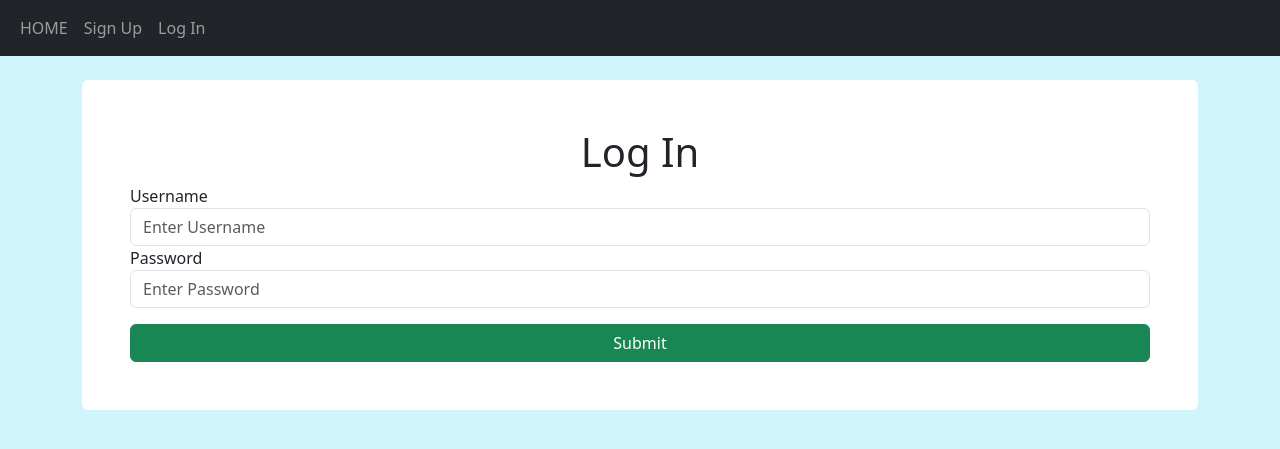
After one commit to TyMiller13/w6_address_book, a Flask app: page /login in a window 1280 px wide. The commit adds this page. Shown: the top 449 px of the page. Run offline with Flask 3, Linux system fonts and the light colour scheme; some libraries are stand-ins or nearby versions.

Commit message:
added log in and log out feature and store contact info in DB

```diff
--- a/app/forms.py
+++ b/app/forms.py
@@ -19,3 +19,9 @@ class AddressForm(FlaskForm):
     phone_number = IntegerField('Phone Number', validators=[InputRequired()])
     address = TextAreaField('Address', validators=[InputRequired()])
     submit = SubmitField()
+
+#create a class for login
+class LoginForm(FlaskForm):
+    username = StringField('Username', validators=[InputRequired()])
+    password = PasswordField('Password', validators=[InputRequired()])
+    submit = SubmitField()
--- a/app/routes.py
+++ b/app/routes.py
@@ -1,6 +1,7 @@
 from app import app
 from flask import render_template, redirect, url_for, flash
-from app.forms import SignUpForm, AddressForm
+from flask_login import login_user, logout_user, login_required, current_user
+from app.forms import SignUpForm, AddressForm, LoginForm
 from app.models import User, Address
 
 
@@ -51,7 +52,7 @@ def signup():
 def address():
     form = AddressForm()
 
-    if form.validate_on_submit:
+    if form.validate_on_submit():
         # get data from form
         first_name = form.first_name.data
         last_name = form.last_name.data
@@ -59,24 +60,40 @@ def address():
         address = form.address.data
         print(first_name, last_name, phone_number, address)
 
-        check_phone_number = Address.query.filter(
-            (Address.phone_number == phone_number)
-        )
+        check_phone_number = Address.query.filter((Address.phone_number == phone_number)).all()
 
         if check_phone_number:
             flash('A contact with that phone number already exists.', 'danger')
             return redirect(url_for('address'))
 
-        new_address = Address(
-            first_name=first_name,
-            last_name=last_name,
-            phone_number=phone_number,
-            address=address
-        )
+        new_address = Address(first_name=first_name, last_name=last_name, phone_number=phone_number, address=address)
+        flash(f"Your new contact info for {first_name} {last_name} has been added!", "success")
+        return redirect(url_for('address'))
+    return render_template('address.html', form=form)
 
-        flash(
-            f'Your new contact info for  {first_name} {last_name} has been added!', 'success')
+@app.route('/login', methods=['GET', 'POST'])
+def login():
+    form = LoginForm()
+    if form.validate_on_submit():
+        # get the username and password from form
+        username = form.username.data
+        password = form.password.data
+        print(username, password)
+        # Query the user table to check if there is a user with that username
+        user = User.query.filter_by(username=username).first()
+        # Check if there is a user and that the password is correct
+        if user is not None and user.check_password(password):
+            # log the user in
+            login_user(user)
+            flash(f"{user.username} is now logged in", "warning")
+            return redirect(url_for('index'))
+        else:
+            flash(f"Incorrect username and/or password", "danger")
+            return redirect(url_for('login'))
+    return render_template('login.html', form=form)
 
-        return redirect(url_for('address'))
-
-        return render_template('address.html', form=form)
+@app.route('/logout')
+def logout():
+    logout_user()
+    flash(f"You have been logged out", "warning")
+    return redirect(url_for('index'))
--- /dev/null
+++ b/app/templates/login.html
@@ -0,0 +1,19 @@
+{% extends 'base.html' %}
+
+{% block title %} Login {% endblock title %}
+
+{% block content %}
+<form action="" class ="bg-white rounded mt-3 p-5" method = "post">
+    <h1 class="text-center"> Log In </h1>
+    {{ form.csrf_token }}
+
+    {{ form.username.label }}
+    {{ form.username (class='form-control', placeholder = 'Enter Username')}}
+
+    {{ form.password.label }}
+    {{ form.password (class='form-control', placeholder = 'Enter Password')}}
+
+    {{form.submit (class='btn btn-success w-100 mt-3')}}
+</form>
+
+{% endblock content %}
--- a/app/templates/nav.html
+++ b/app/templates/nav.html
@@ -1,13 +1,23 @@
 <nav class="navbar navbar-expand-lg bg-dark" data-bs-theme="dark">
     <div class="container-fluid">
-        <a class="navbar-brand" href="/address"><i class="fa-regular fa-address-book"></i> Address Book </a>
+        <!-- <a class="navbar-brand" href="/contacts"><i class="fa-regular fa-address-book"></i></a> -->
         <button class="navbar-toggler" type="button" data-bs-toggle="collapse" data-bs-target="#navbarNavAltMarkup" aria-controls="navbarNavAltMarkup" aria-expanded="false" aria-label="Toggle navigation">
         <span class="navbar-toggler-icon"></span>
         </button>
         <div class="collapse navbar-collapse" id="navbarNavAltMarkup">
         <div class="navbar-nav">
-            <a class="nav-link" href="/">HOME</a>
-            <a class="nav-link" href="/signup">SIGN UP</a>
+            <!-- <a class="nav-link" href="{{ url_for('index')}}">HOME</a> -->
+            {% if current_user.is_authenticated %}
+            <a class="navbar-brand" href="/contacts"><i class="fa-regular fa-address-book"></i>Contacts</a>
+            <a class="nav-link" href="{{ url_for('index')}}">HOME</a>
+            <a class="nav-link" href="{{ url_for('address') }}">New Contact</a>
+            <a class="nav-link" href="{{ url_for('logout') }}">Log Out</a>
+
+            {% else %}
+            <a class="nav-link" href="{{ url_for('index')}}">HOME</a>
+            <a class="nav-link" href="{{ url_for('signup') }}">Sign Up</a>
+            <a class="nav-link" href="{{ url_for('login') }}">Log In</a>
+            {% endif %}
         </div>
         </div>
     </div>
--- a/requirements.txt
+++ b/requirements.txt
@@ -1,7 +1,9 @@
 alembic==1.9.1
+autopep8==2.0.1
 click==8.1.3
 colorama==0.4.6
 Flask==2.2.2
+Flask-Login==0.6.2
 Flask-Migrate==4.0.1
 Flask-SQLAlchemy==3.0.2
 Flask-WTF==1.0.1
@@ -10,6 +12,8 @@ itsdangerous==2.1.2
 Jinja2==3.1.2
 Mako==1.2.4
 MarkupSafe==2.1.1
+pycodestyle==2.10.0
 SQLAlchemy==1.4.46
+tomli==2.0.1
 Werkzeug==2.2.2
 WTForms==3.0.1
```
Also changed, not shown: app/__init__.py (+6 -2 lines), app/models.py (+13 -3 lines), app/templates/contacts.html (added, +19 -0 lines), app/templates/index.html (+5 -2 lines).
